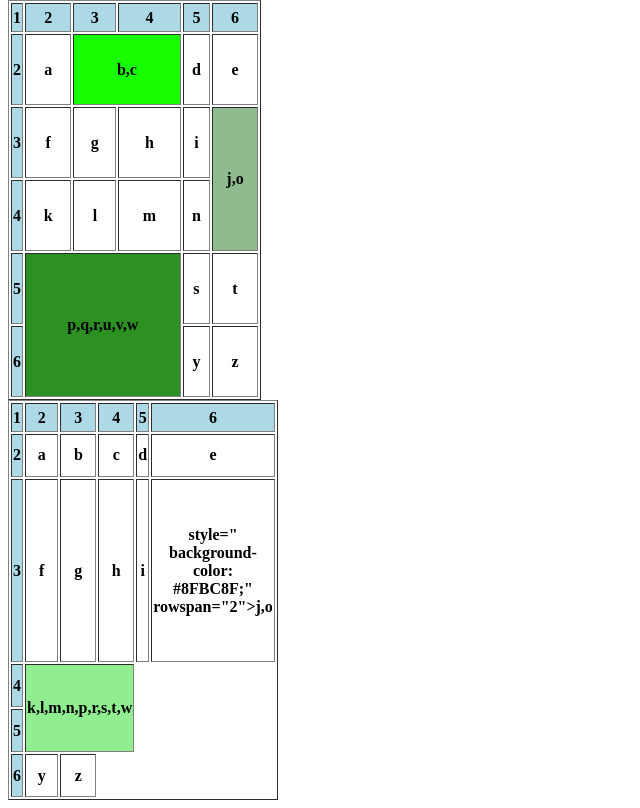
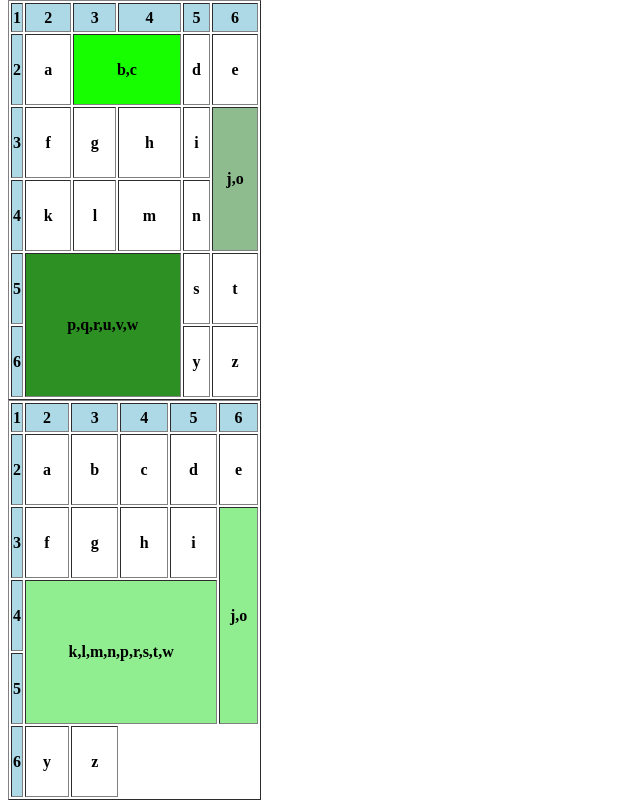
Before and after one commit to W1niary/Tabele, a plain HTML site: page index.html in a window 1280 px wide. Shown: the part 408-1216 px from the top of the page, without its empty margins (0-640 px from the left). Drawn offline with Linux system fonts and the light colour scheme.

Commit message:
Update index.html

```diff
--- a/index.html
+++ b/index.html
@@ -120,12 +120,12 @@
 		  <th>g</th>
                   <th>h</th>
 		  <th>i</th>
-                  <th> style=" background-color:	#8FBC8F;" rowspan="2">j,o</th>
+          <th style="background-color:lightgreen;" rowspan="3">j,o</th>
 
 		</tr>
 		<tr>
 		  <th style=" background-color:lightblue;">4</th>
-		  <th style="background-color:lightgreen;"colspan="3" rowspan="2">k,l,m,n,p,r,s,t,w</th>
+		  <th style="background-color:lightgreen;"colspan="4" rowspan="2">k,l,m,n,p,r,s,t,w</th>
 
 		</tr>
 		<tr>
@@ -138,6 +138,5 @@
 		</tr>
 		</tbody></table>
 
-
 </body>
 </html>
```
